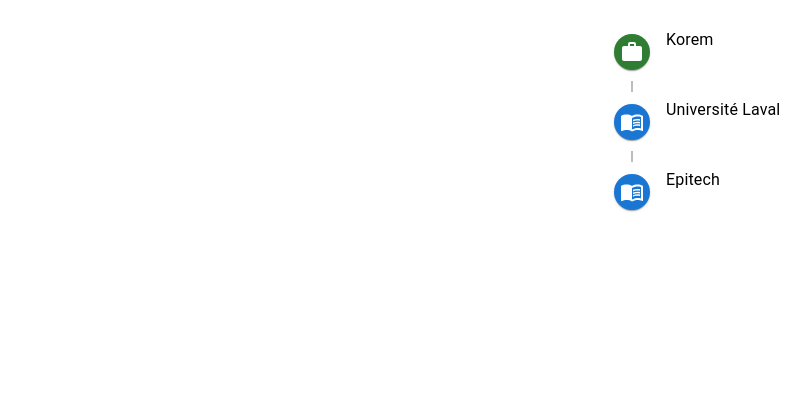
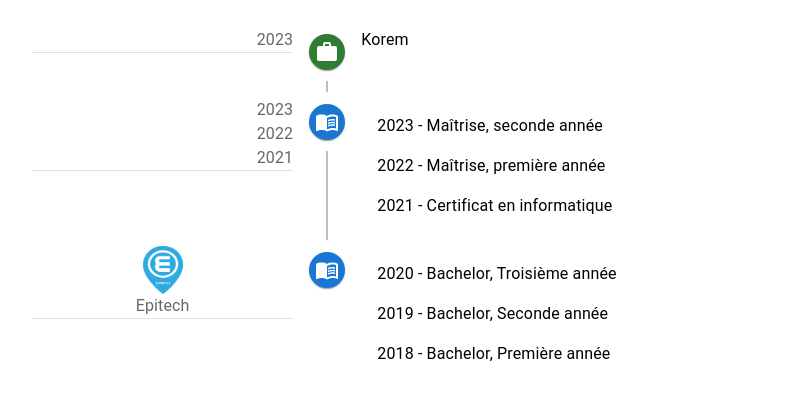
Before and after one commit to Kiy0p/portfolio, a React (Create React App) app: page / in a window 1280 px wide. Shown: the top 400 px of the page, without its empty margins (8-818 px from the left). Built offline with nearby package versions, Linux system fonts and the light colour scheme.

Commit message:
add of more info for the timeline

```diff
--- a/src/components/Body.tsx
+++ b/src/components/Body.tsx
@@ -1,5 +1,5 @@
 import React from "react";
-import TimeLine from "../library/TimeLine.tsx";
+import TimeLine from "./TimeLine/TimeLine.tsx";
 
 const Body = () => {
   return (
--- /dev/null
+++ b/src/components/TimeLine/TimeLine.tsx
@@ -0,0 +1,118 @@
+import MenuBookIcon from "@mui/icons-material/MenuBook";
+import React from "react";
+import Timeline from "@mui/lab/Timeline";
+import TimelineConnector from "@mui/lab/TimelineConnector";
+import TimelineContent from "@mui/lab/TimelineContent";
+import TimelineDot from "@mui/lab/TimelineDot";
+import TimelineItem from "@mui/lab/TimelineItem";
+import TimelineOppositeContent, {
+  timelineOppositeContentClasses,
+}  from "@mui/lab/TimelineOppositeContent";
+import TimelineSeparator from "@mui/lab/TimelineSeparator";
+import Box from "@mui/material/Box";
+import WorkIcon from "@mui/icons-material/Work";
+import { List, ListItem, Typography } from "@mui/material";
+import { Divider } from "@mui/material";
+import Image from "../../library/Image.tsx";
+
+const TimeLine = () => {
+  return (
+    <>
+      <Timeline sx={{
+        [`& .${timelineOppositeContentClasses.root}`]: {
+          flex: 0.3,
+        },
+      }}>
+        <TimelineItem>
+          <TimelineOppositeContent color="text.secondary">
+            <Box display="flex" alignItems="flex-end" flexDirection="column" >
+              <Typography>
+                2023
+              </Typography>
+            </Box>
+            <Divider />
+          </TimelineOppositeContent>
+          <TimelineSeparator>
+            <TimelineDot color="success">
+              <WorkIcon />
+            </TimelineDot>
+            <TimelineConnector />
+          </TimelineSeparator>
+          <TimelineContent>Korem</TimelineContent>
+        </TimelineItem>
+        <TimelineItem>
+          <TimelineOppositeContent color="text.secondary">
+            <Box display="flex" alignItems="flex-end" flexDirection="column" >
+              <Typography>
+                2023
+              </Typography>
+              <Typography>
+                2022
+              </Typography>
+              <Typography>
+                2021
+              </Typography>
+            </Box>
+            <Divider />
+          </TimelineOppositeContent>
+          <TimelineSeparator>
+            <TimelineDot color="primary">
+              <MenuBookIcon />
+            </TimelineDot>
+            <TimelineConnector />
+          </TimelineSeparator>
+          <TimelineContent>
+            <List>
+              <ListItem>
+                <Typography>2023 - Maîtrise, seconde année</Typography>
+              </ListItem>
+              <ListItem>
+                <Typography>2022 - Maîtrise, première année</Typography>
+              </ListItem>
+              <ListItem>
+                <Typography>2021 - Certificat en informatique</Typography>
+              </ListItem>
+            </List>
+          </TimelineContent>
+        </TimelineItem>
+        <TimelineItem>
+          <TimelineOppositeContent color="text.secondary">
+            <Box display="flex" flexDirection="column" alignItems="center">
+              <Image src="./images/logo_epitech.png" height="3em" width="2.5em" />
+              <Typography>
+                Epitech
+              </Typography>
+            </Box>
+            <Divider />
+          </TimelineOppositeContent>
+          <TimelineSeparator>
+            <TimelineDot color="primary">
+              <MenuBookIcon />
+            </TimelineDot>
+          </TimelineSeparator>
+          <TimelineContent display="flex">
+            <List>
+              <ListItem>
+                <Typography>
+                  2020 - Bachelor, Troisième année
+                </Typography>
+              </ListItem>
+              <ListItem>
+                <Typography>
+                  2019 - Bachelor, Seconde année
+                </Typography>
+              </ListItem>
+              <ListItem>
+                <Typography>
+                  2018 - Bachelor, Première année
+                </Typography>
+              </ListItem>
+            </List>
+          </TimelineContent>
+        </TimelineItem>
+      </Timeline>
+    </>
+  );
+};
+
+export default TimeLine;
--- /dev/null
+++ b/src/library/Image.tsx
@@ -0,0 +1,23 @@
+import Box from "@mui/material/Box";
+import React from "react";
+
+interface Props {
+  src: string;
+  height: number | string;
+  width: number | string;
+  sx?: any;
+}
+
+const Image = (props: Props) => {
+  return (
+    <Box
+      component="img"
+      src={props.src}
+      height={props.height}
+      width={props.width}
+      sx={props.sx}
+    />
+  );
+};
+
+export default Image;
--- a/src/library/TimeLine.tsx
+++ /dev/null
@@ -1,46 +0,0 @@
-import MenuBookIcon from "@mui/icons-material/MenuBook";
-import React from "react";
-import Timeline from "@mui/lab/Timeline";
-import TimelineConnector from "@mui/lab/TimelineConnector";
-import TimelineContent from "@mui/lab/TimelineContent";
-import TimelineDot from "@mui/lab/TimelineDot";
-import TimelineItem from "@mui/lab/TimelineItem";
-import TimelineSeparator from "@mui/lab/TimelineSeparator";
-import WorkIcon from "@mui/icons-material/Work";
-
-const TimeLine = () => {
-  return (
-    <>
-      <Timeline>
-        <TimelineItem>
-          <TimelineSeparator>
-            <TimelineDot color="success">
-              <WorkIcon />
-            </TimelineDot>
-            <TimelineConnector />
-          </TimelineSeparator>
-          <TimelineContent>Korem</TimelineContent>
-        </TimelineItem>
-        <TimelineItem>
-          <TimelineSeparator>
-            <TimelineDot color="primary">
-              <MenuBookIcon />
-            </TimelineDot>
-            <TimelineConnector />
-          </TimelineSeparator>
-          <TimelineContent>Université Laval</TimelineContent>
-        </TimelineItem>
-        <TimelineItem>
-          <TimelineSeparator>
-            <TimelineDot color="primary">
-              <MenuBookIcon />
-            </TimelineDot>
-          </TimelineSeparator>
-          <TimelineContent>Epitech</TimelineContent>
-        </TimelineItem>
-      </Timeline>
-    </>
-  );
-};
-
-export default TimeLine;
```
Also changed, not shown: public/images/logo_epitech.png (added), src/components/TimeLine/TimeLineItem.tsx (renamed from src/library/TimeLineItem.tsx).
